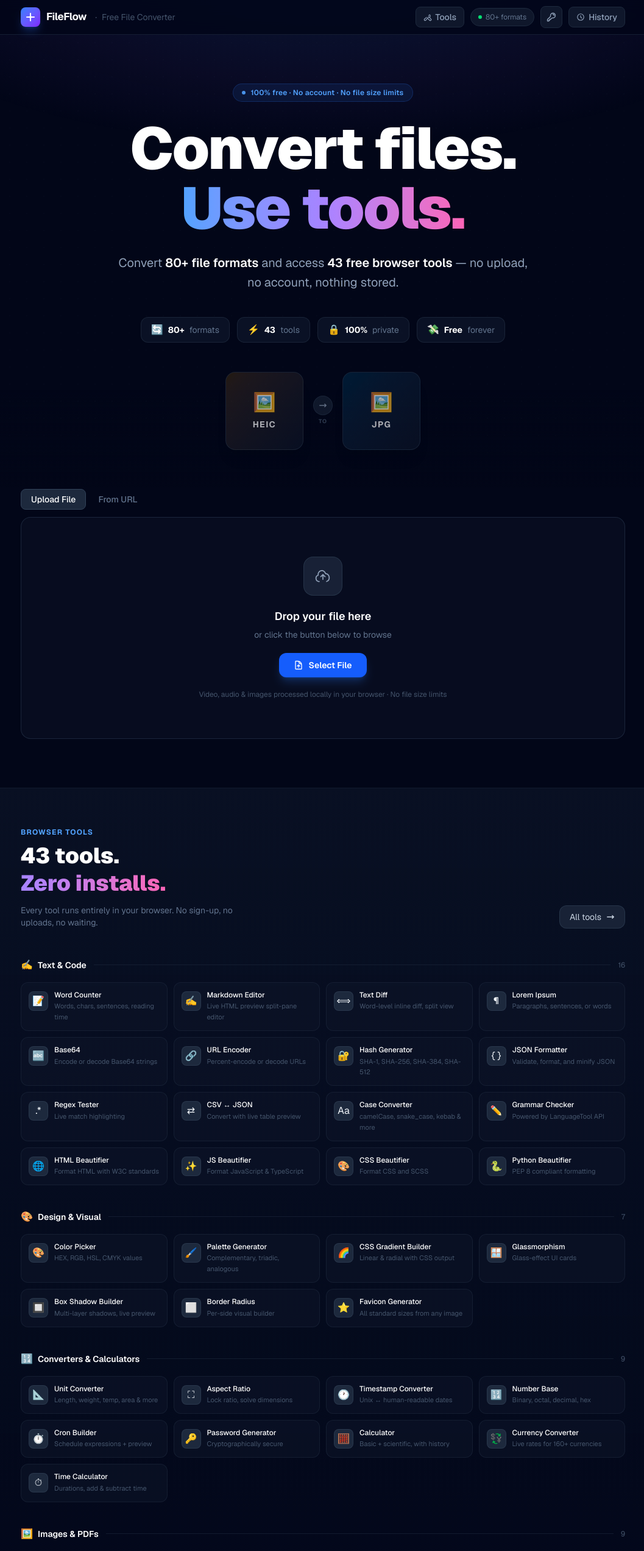
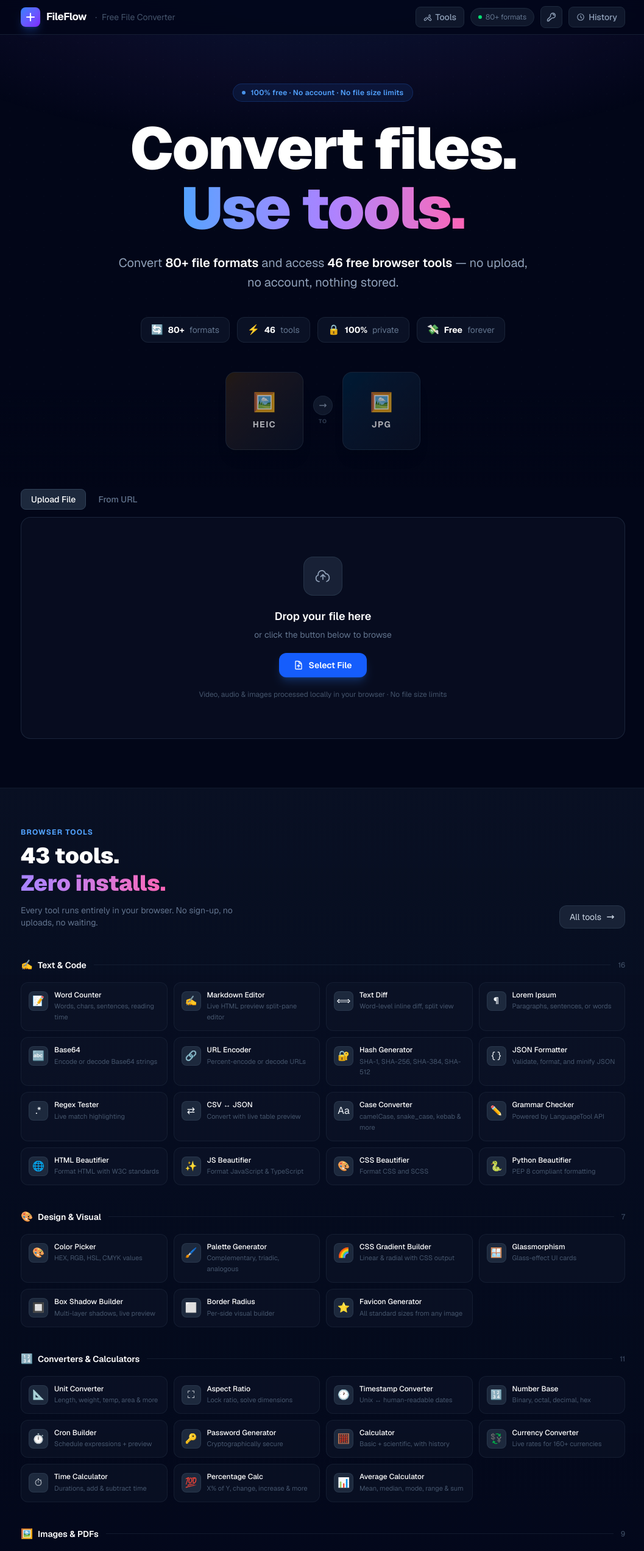
Before and after one commit to xAndrewH/filespark, a Next.js app: page / in a window 1280 px wide. Shown: the top 2544 px of the page at 61% size, without its empty margins (110-1167 px from the left). Built offline with nearby package versions, Linux system fonts and the light colour scheme.

Commit message:
Update homepage tool count to 46 and add 3 new tools to category grids

```diff
--- a/src/app/page.tsx
+++ b/src/app/page.tsx
@@ -420,14 +420,14 @@
 
           <p className="text-slate-400 text-xl leading-relaxed mb-10 max-w-2xl mx-auto">
             Convert <span className="text-white font-semibold">80+ file formats</span> and access{" "}
-            <span className="text-white font-semibold">43 free browser tools</span> — no upload, no account, nothing stored.
+            <span className="text-white font-semibold">46 free browser tools</span> — no upload, no account, nothing stored.
           </p>
 
           {/* Stat chips */}
           <div className="flex flex-wrap items-center justify-center gap-3 mb-12">
             {[
               { icon: "🔄", value: "80+", label: "formats" },
-              { icon: "⚡", value: "43",  label: "tools" },
+              { icon: "⚡", value: "46",  label: "tools" },
               { icon: "🔒", value: "100%", label: "private" },
               { icon: "💸", value: "Free", label: "forever" },
             ].map(({ icon, value, label }) => (
@@ -578,9 +578,11 @@
               { href: "/tools/base-converter",     icon: "🔢", title: "Number Base",           desc: "Binary, octal, decimal, hex" },
               { href: "/tools/cron",               icon: "⏱️", title: "Cron Builder",          desc: "Schedule expressions + preview" },
               { href: "/tools/password",           icon: "🔑", title: "Password Generator",    desc: "Cryptographically secure" },
-              { href: "/tools/calculator",         icon: "🧮", title: "Calculator",            desc: "Basic + scientific, with history" },
-              { href: "/tools/currency-converter", icon: "💱", title: "Currency Converter",    desc: "Live rates for 160+ currencies" },
-              { href: "/tools/time-calculator",    icon: "⏱",  title: "Time Calculator",       desc: "Durations, add & subtract time" },
+              { href: "/tools/calculator",              icon: "🧮", title: "Calculator",            desc: "Basic + scientific, with history" },
+              { href: "/tools/currency-converter",      icon: "💱", title: "Currency Converter",    desc: "Live rates for 160+ currencies" },
+              { href: "/tools/time-calculator",         icon: "⏱",  title: "Time Calculator",       desc: "Durations, add & subtract time" },
+              { href: "/tools/percentage-calculator",   icon: "💯", title: "Percentage Calc",       desc: "X% of Y, change, increase & more" },
+              { href: "/tools/average-calculator",      icon: "📊", title: "Average Calculator",    desc: "Mean, median, mode, range & sum" },
             ]} />
 
             {/* ── Images & PDFs ── */}
@@ -600,12 +602,13 @@
             <ToolCategory label="Reference" icon="📚" href="/tools#reference" tools={[
               { href: "/tools/http-status",         icon: "📡", title: "HTTP Status Codes",    desc: "Searchable reference for every code" },
               { href: "/tools/framework-reference", icon: "📚", title: "Framework Reference",  desc: "Tailwind, Bootstrap, React, Next.js" },
+              { href: "/tools/utm-builder",         icon: "🔗", title: "UTM Builder",          desc: "Build UTM-tagged campaign URLs" },
             ]} />
 
             <div className="mt-10 text-center">
               <Link href="/tools"
                 className="inline-flex items-center gap-2 px-6 py-3 rounded-xl bg-blue-600 hover:bg-blue-500 text-white font-semibold text-sm transition-colors shadow-lg shadow-blue-500/20">
-                Browse all 43 tools
+                Browse all 46 tools
                 <svg className="w-4 h-4" fill="none" viewBox="0 0 24 24" stroke="currentColor" strokeWidth={2.5}><path strokeLinecap="round" strokeLinejoin="round" d="M17 8l4 4m0 0l-4 4m4-4H3" /></svg>
               </Link>
             </div>
@@ -637,7 +640,7 @@
                 {/* Feature grid */}
                 <div className="grid grid-cols-1 sm:grid-cols-2 gap-3 mt-auto">
                   {[
-                    { icon: "⚡", label: "Browser-powered", desc: "All 43 tools run 100% client-side" },
+                    { icon: "⚡", label: "Browser-powered", desc: "All 46 tools run 100% client-side" },
                     { icon: "🗑️", label: "Auto-deleted", desc: "Server files wiped immediately after conversion" },
                     { icon: "🔑", label: "Zero accounts", desc: "No login, no email, no sign-up ever" },
                     { icon: "📜", label: "Local history", desc: "Conversion history stays on your device only" },
```
